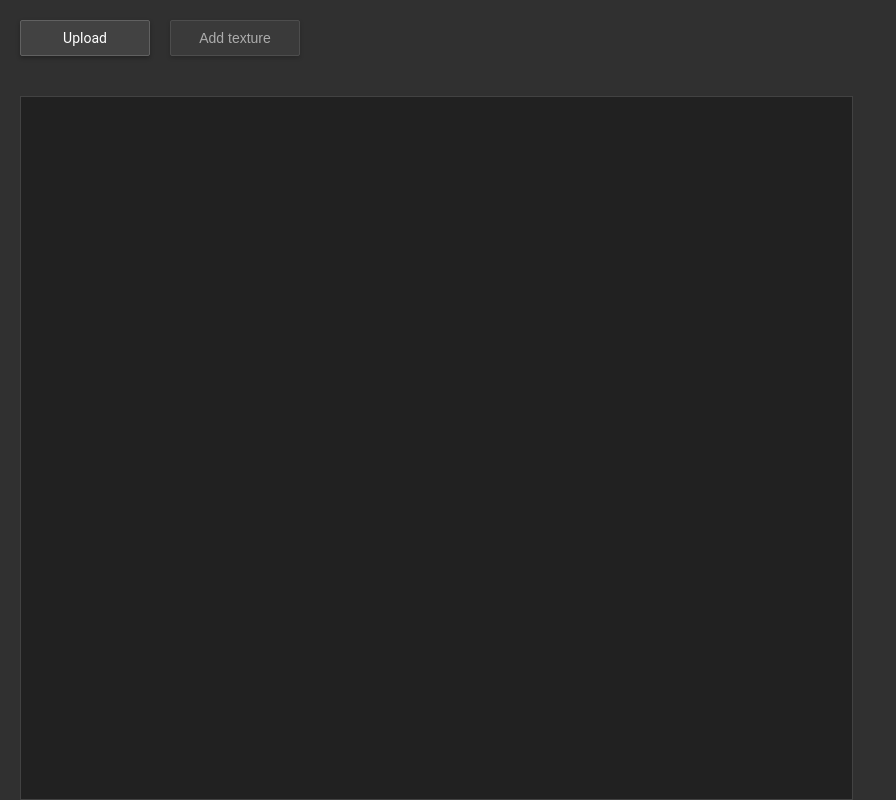
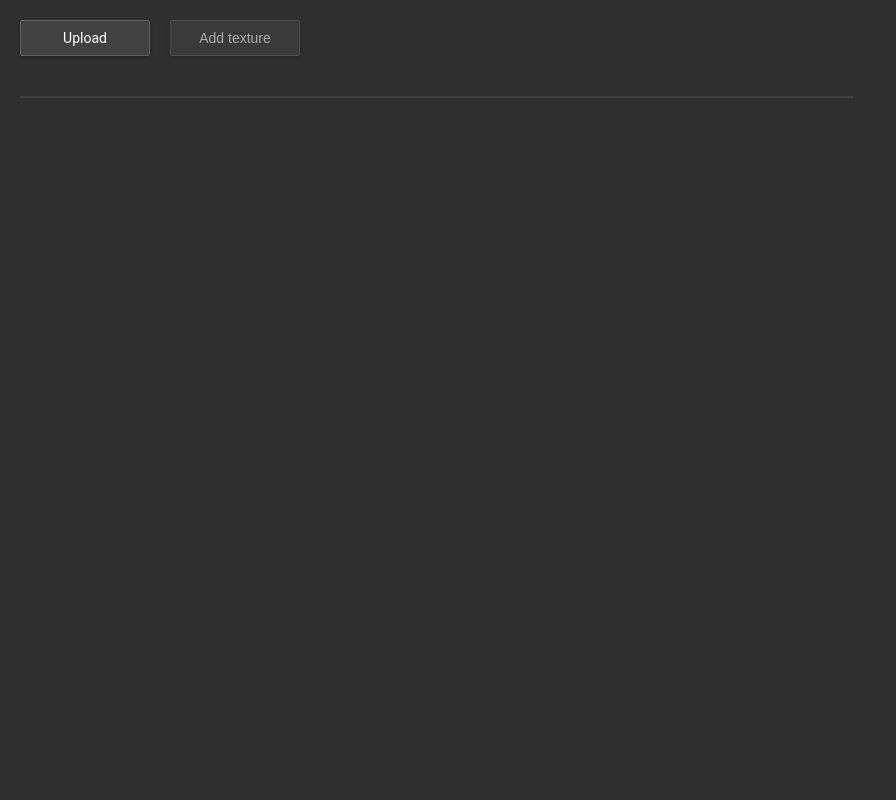
Before and after one commit to nlewallen1/Color-Texturizer, a React (Vite) app in the folder color-texturizer-web/: page / in a window 1280 px wide. Shown: the whole page, without its empty margins (0-896 px from the left). Built offline with nearby package versions, Linux system fonts and the light colour scheme.

Commit message:
Parent defines grid location

```diff
--- a/color-texturizer-web/package.json
+++ b/color-texturizer-web/package.json
@@ -16,7 +16,7 @@
   "devDependencies": {
     "@eslint/js": "^10.0.1",
     "@types/node": "^24.13.3",
-    "@types/react": "^19.2.18",
+    "@types/react": "^19.3.0",
     "@types/react-dom": "^19.2.7",
     "@vitejs/plugin-react": "^6.1.1",
     "eslint": "^10.10.0",
--- a/color-texturizer-web/src/App.tsx
+++ b/color-texturizer-web/src/App.tsx
@@ -27,16 +27,23 @@ export function App() {
             backgroundColor: '#303030'
         }}>
             {/* header controls component */}
+            <div style={{ gridRow: 1, gridColumn: '1 / span 2' }}>
                 <HeaderControls
                     onUpload={handleUpload}
                     onApplyTexture={handleApplyTexture}
                     isProcessing={isProcessing}
                     hasFile={!!selectedFile}
                 />
+            </div>
             {/* image display component */}
+            <div style={{ gridRow: 2, gridColumn: 1 }}>
                 <ImageDisplay imageUrl={displayedImageUrl} />
+            </div>
+
             {/* color panel component */}
+            <div style={{ gridRow: 2, gridColumn: 2 }}>
                 <ColorPanel colors={colors} isTextured={isTextured} />
+            </div>
         </div>
     );
 }
--- a/color-texturizer-web/src/components/ColorPanel.tsx
+++ b/color-texturizer-web/src/components/ColorPanel.tsx
@@ -11,8 +11,6 @@ interface ColorPanelProps {
 export const ColorPanel: React.FC<ColorPanelProps> = ({colors, isTextured}) => {
     return (
         <div style = {{
-            gridRow: 2,
-            gridColumn: 2,
             margin: '30px',
             display: 'flex',
             flexWrap: 'wrap',
--- a/color-texturizer-web/src/components/HeaderControls.tsx
+++ b/color-texturizer-web/src/components/HeaderControls.tsx
@@ -23,8 +23,6 @@ export const HeaderControls: React.FC<HeaderControlsProps> = ({
     return (
         // set position in parent
         <div style = {{
-            gridRow: 1,
-            gridColumn: '1 / span 2',
             display: 'flex',
             alignItems: 'center',
             padding: '10px'
--- a/color-texturizer-web/src/components/ImageDisplay.tsx
+++ b/color-texturizer-web/src/components/ImageDisplay.tsx
@@ -7,8 +7,6 @@ interface ImageDisplayProps {
 export const ImageDisplay: React.FC<ImageDisplayProps> = ({ imageUrl }) => {
   return (
     <div style={{
-      gridRow: 2,
-      gridColumn: 1,
       margin: '20px 0 0 20px',
       overflow: 'auto',
       display: 'flex',
```
Also changed, not shown: 1 other file (tests, documents, lock files or other folders). Lines whose indentation alone changed are shown as unchanged.
